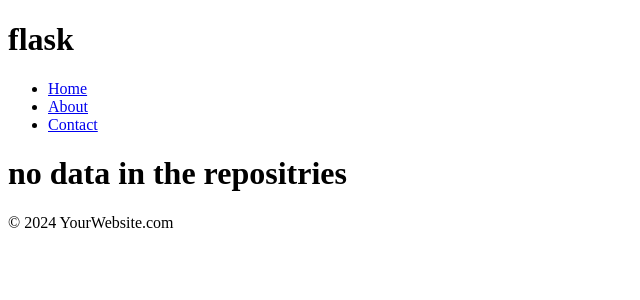
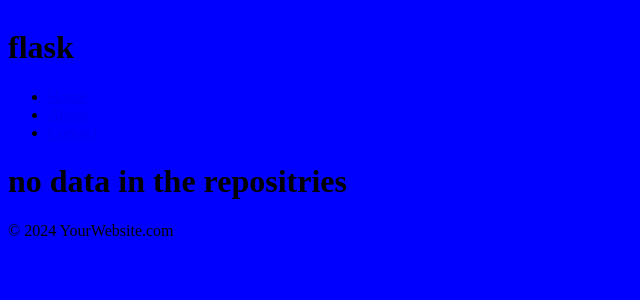
Before and after one commit to oussemabh99/GLPI-Kubernetes, a Flask app: template python_app/templates/index.html in a window 1280 px wide. Shown: the top 300 px of the page, without its empty margins (0-640 px from the left). Run offline with Flask 3, Linux system fonts and the light colour scheme; the template is opened without the code that fills it, so the values that code supplies are empty.

Commit message:
adding styles

```diff
--- /dev/null
+++ b/python_app/static/css/styles.css
@@ -0,0 +1,4 @@
+body{
+ align-content: center;
+ background-color: blue;
+}
--- a/python_app/templates/index.html
+++ b/python_app/templates/index.html
@@ -3,6 +3,7 @@
 <head>
     <meta charset="UTF-8">
     <meta name="viewport" content="width=device-width, initial-scale=1.0">
+    <link rel="stylesheet" href="{{ url_for('static', filename='css/styles.css') }}">
     <title>flask</title>
 </head>
 <body>
```
